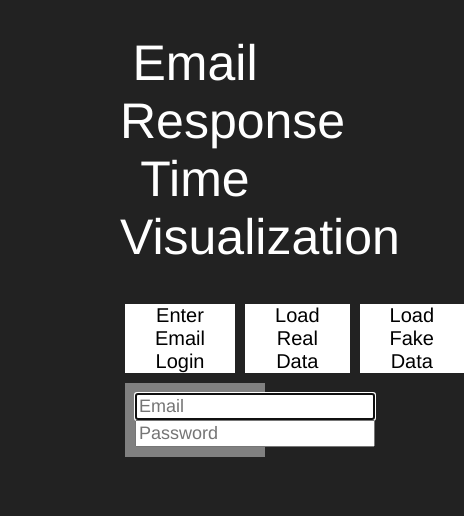
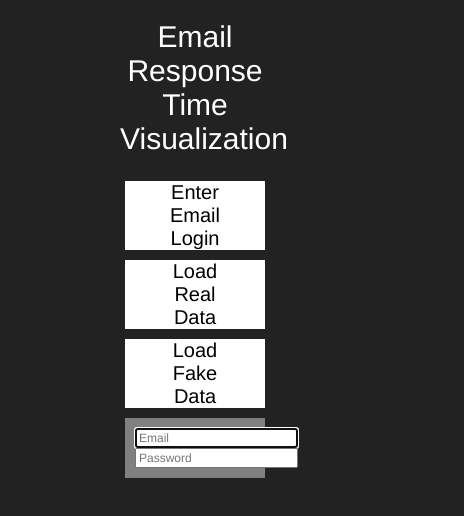
Before and after one commit to psybuzz/cs467-email-visualization, a website: page public/index.html in a window 390 px wide. Both pictures are taken after a click on the button "Enter Email Login". Shown: the whole page, 464 px wide, since content can reach past the window. Drawn offline with nearby package versions, Linux system fonts and the light colour scheme.

Commit message:
added some media queries for mobile first

```diff
--- a/app.js
+++ b/app.js
@@ -1,6 +1,7 @@
 var Secret = require('./secret');
 var Mailman = require('./mailman');
 var express = require('express');
+//var bodyParser = require("body-parser")
 var port = process.env.PORT || 3000;
 var fs = require('fs');
 var app = express();
@@ -14,12 +15,14 @@ server.listen(port, function () {
 app.use(express.static(__dirname + '/public'));
 
 // Use JSON request bodies.
-// app.use(express.bodyParser());
+//commented due to issues with middleware and express.
+//app.use(express.bodyParser());
 app.use(express.json());
 app.use(express.urlencoded());
 
 // Serve pre-saved email data from local files.
 app.post('/data', function (req, res){
+	console.log(req)
 	var user = req.body.username;
 	var pass = req.body.password;
 	if (user.length > 0 && pass.length > 0){
--- a/public/css/style.css
+++ b/public/css/style.css
@@ -1,4 +1,39 @@
+/**************************************************************************************************
+	Mobile Media Queries
+	Supports iphone 4 sizes and up.
+********************************************************************************************************/
 
+@media (max-width: 640px) {
+  h1 {
+    font-size:30px;
+  }
+  #login-form{
+  	font-size:12px;
+  }
+  #optionsList{
+  	display:block;
+  	font-size:12px;
+  }
+}
+@media (min-width: 640px) {
+  h1 {
+    font-size:50px;
+  }
+  #login-form{
+  	font-size:18px;
+  }
+}
+
+@media (min-width: 800px) {
+	  #optionsList{
+	  	display:flex;
+	  	font-size:20px;
+	  }
+
+}
+
+
+/*********************************************************************************************************/
 body {
 	background: #222;
 	font: 10px sans-serif;
@@ -27,7 +62,6 @@ text {
 }
 h1{
 	color:white;
-	font-size:50px;
 	text-align:center;
 	font-weight: 100;
 }
@@ -104,7 +138,6 @@ h3{
 }
 
 #optionsList{
-	display: flex;
 }
 #optionsList > button{
 	flex-grow: 1;
@@ -132,7 +165,6 @@ h3{
 	padding: 10px;
 	background-color: gray;
 	color: black;
-	font-size: 18px;
 }
 
 #results{
```
